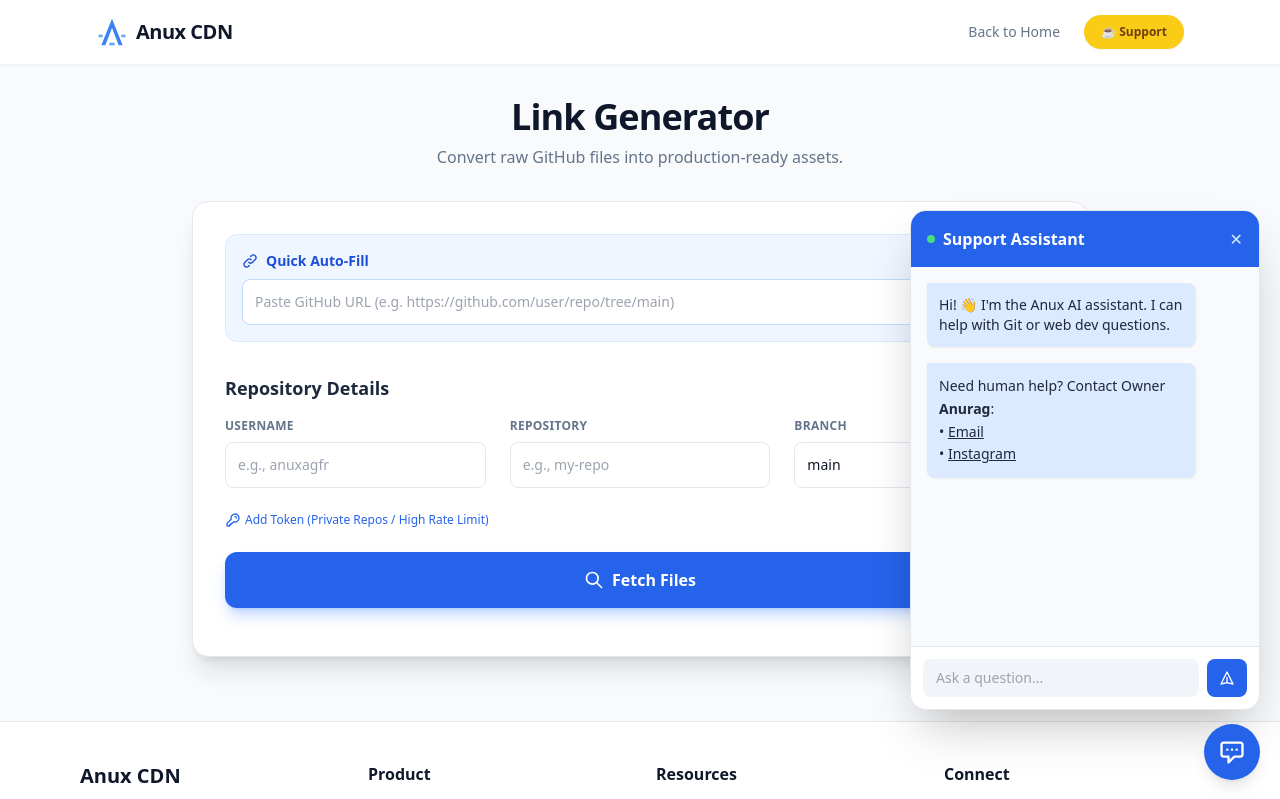
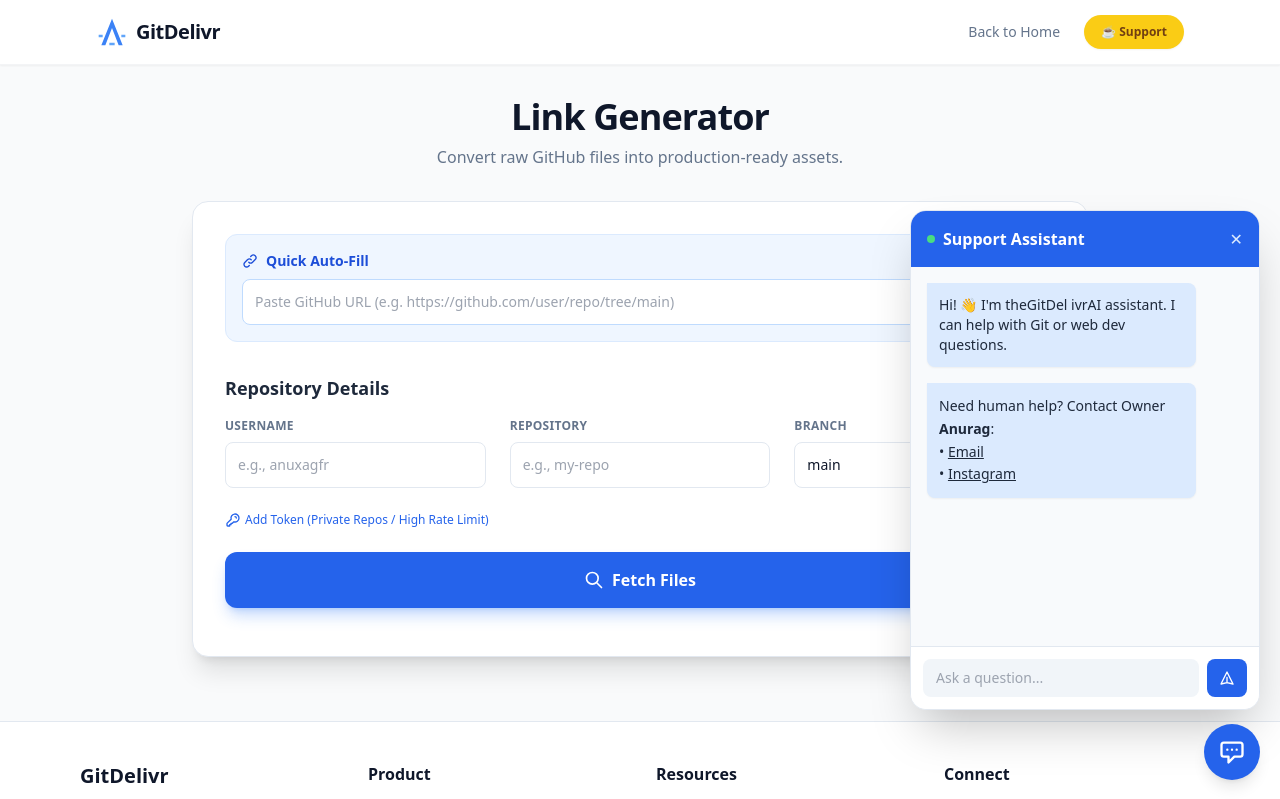
Before and after one commit to anuxagfr/GitHub-jsDelivr-CDN-Generator, a plain HTML site: page cdn_generator.html in a window 1280 px wide. Both pictures are taken after a click on the button 1232 px from the left and 752 px from the top of the page. Shown: the top 799 px of the page. Drawn offline with nearby package versions, Linux system fonts and the light colour scheme.

Commit message:
Update cdn_generator.html
Signed-off-by: Anurag  <amitgautam4570@gmail.com>

```diff
--- a/cdn_generator.html
+++ b/cdn_generator.html
@@ -3,7 +3,7 @@
 <head>
     <meta charset="UTF-8">
     <meta name="viewport" content="width=device-width, initial-scale=1.0">
-    <title>Tool - Anux CDN Generator</title>
+    <title>Tool -GitDelivr Generator</title>
     <meta name="description" content="Generate jsDelivr CDN links and get AI-powered usage guides for GitHub files.">
     <script src="https://cdn.tailwindcss.com"></script>
     <script src="https://cdnjs.cloudflare.com/ajax/libs/jszip/3.10.1/jszip.min.js"></script>
@@ -142,7 +142,7 @@
                         <path d="M12 2L4 22H7L12 9L17 22H20L12 2Z" fill="currentColor"/>
                         <path d="M19 14H22V16H19V14ZM2 14H5V16H2V14ZM10 20H14V22H10V20Z" fill="#60a5fa"/>
                     </svg>
-                    <span class="text-xl font-bold tracking-tight text-slate-900 dark:text-white">Anux CDN</span>
+                    <span class="text-xl font-bold tracking-tight text-slate-900 dark:text-white">GitDelivr</span>
                 </a>
                 <div class="flex items-center space-x-6">
                     <a href="index.html" class="text-sm font-medium text-slate-500 hover:text-blue-500 dark:text-slate-400 transition">Back to Home</a>
@@ -291,7 +291,7 @@
         <div class="max-w-6xl mx-auto px-4 grid grid-cols-1 md:grid-cols-4 gap-8 mb-8 text-center md:text-left">
             <div class="col-span-1">
                 <div class="flex items-center justify-center md:justify-start space-x-2 mb-4">
-                    <span class="text-xl font-bold text-slate-900 dark:text-white">Anux CDN</span>
+                    <span class="text-xl font-bold text-slate-900 dark:text-white">GitDelivr</span>
                 </div>
                 <p class="text-sm text-slate-500 dark:text-slate-400">Making GitHub assets production-ready for developers worldwide.</p>
             </div>
@@ -322,7 +322,7 @@
             </div>
         </div>
         <div class="text-center text-sm text-slate-500 dark:text-slate-400 pt-8 border-t border-slate-200 dark:border-slate-700">
-            &copy; 2025 Anux CDN Generator. Created with ♥ by Anurag.
+            &copy; 2025 GitDelivr Generator. Created with ♥ by Anurag.
         </div>
     </footer>
 
@@ -345,7 +345,7 @@
         <div id="chatMessages" class="chat-messages flex-1 p-4 overflow-y-auto space-y-4 bg-slate-50 dark:bg-slate-900">
             <div class="flex items-start">
                 <div class="bg-blue-100 dark:bg-blue-900 text-slate-800 dark:text-slate-200 p-3 rounded-lg rounded-tl-none max-w-[85%] text-sm shadow-sm">
-                    Hi! 👋 I'm the Anux AI assistant. I can help with Git or web dev questions.
+                    Hi! 👋 I'm theGitDel ivrAI assistant. I can help with Git or web dev questions.
                 </div>
             </div>
             <div class="flex items-start">
```
